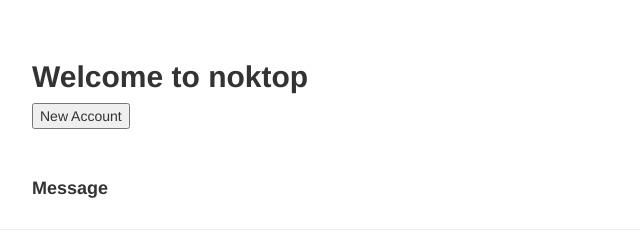
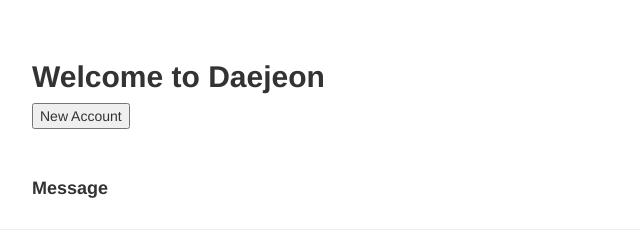
Before and after one commit to hwangmiseon/nodeHTML, a website: page views/index.html in a window 1280 px wide. Shown: the top 240 px of the page, 38-678 px from the left. Drawn offline with nearby package versions, Linux system fonts and the light colour scheme.

Commit message:
Add files via upload

```diff
--- a/views/index.html
+++ b/views/index.html
@@ -41,7 +41,7 @@ $(document).ready(function(){
   <br>
   <br>
   <div class="container " role="main">
-    <h2><strong> Welcome to noktop </strong></h2>
+    <h2><strong> Welcome to Daejeon </strong></h2>
   	<div id="tablePlace"></div>
 	<button id="newAccount">New Account</button>
   </div>
```
